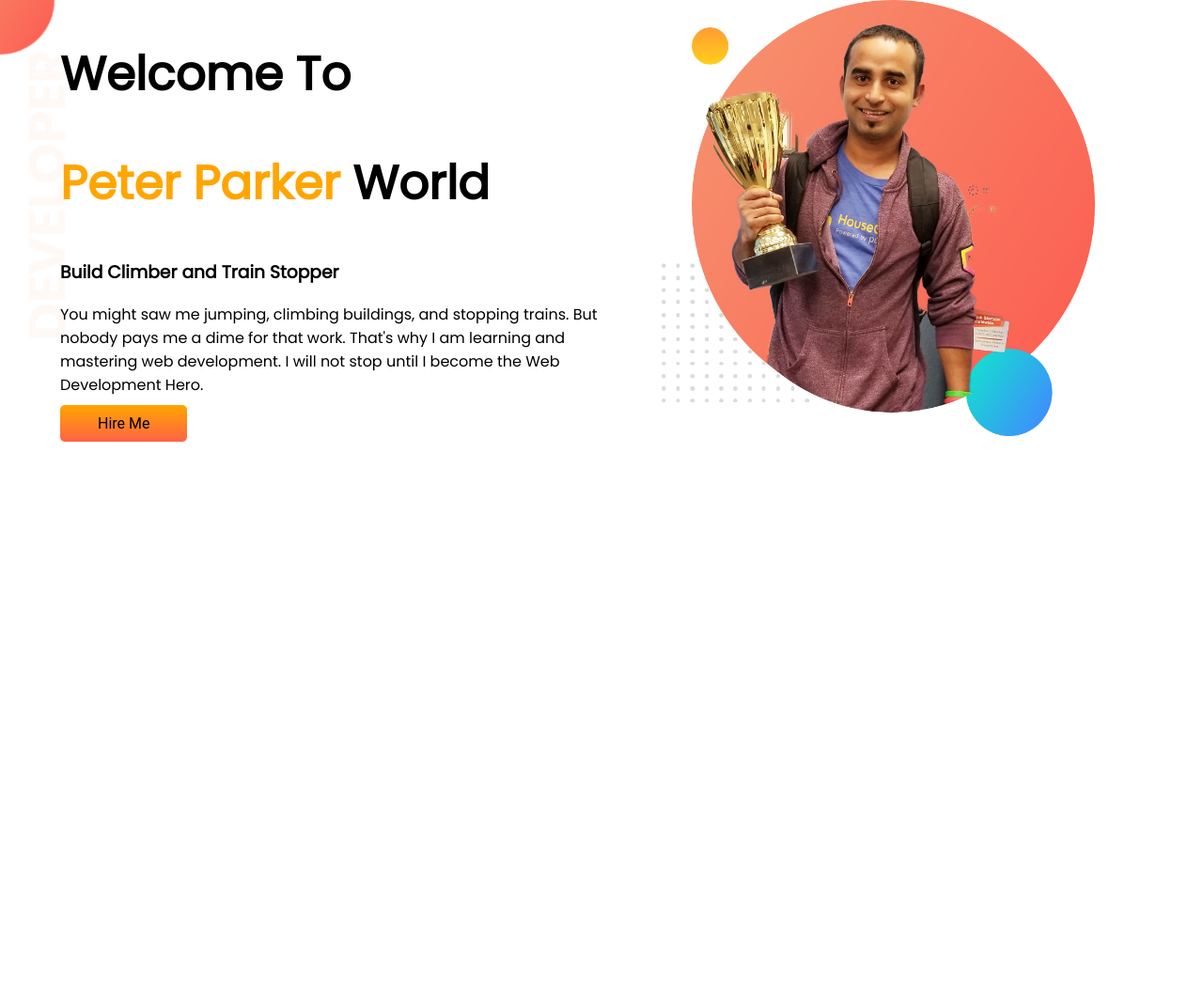
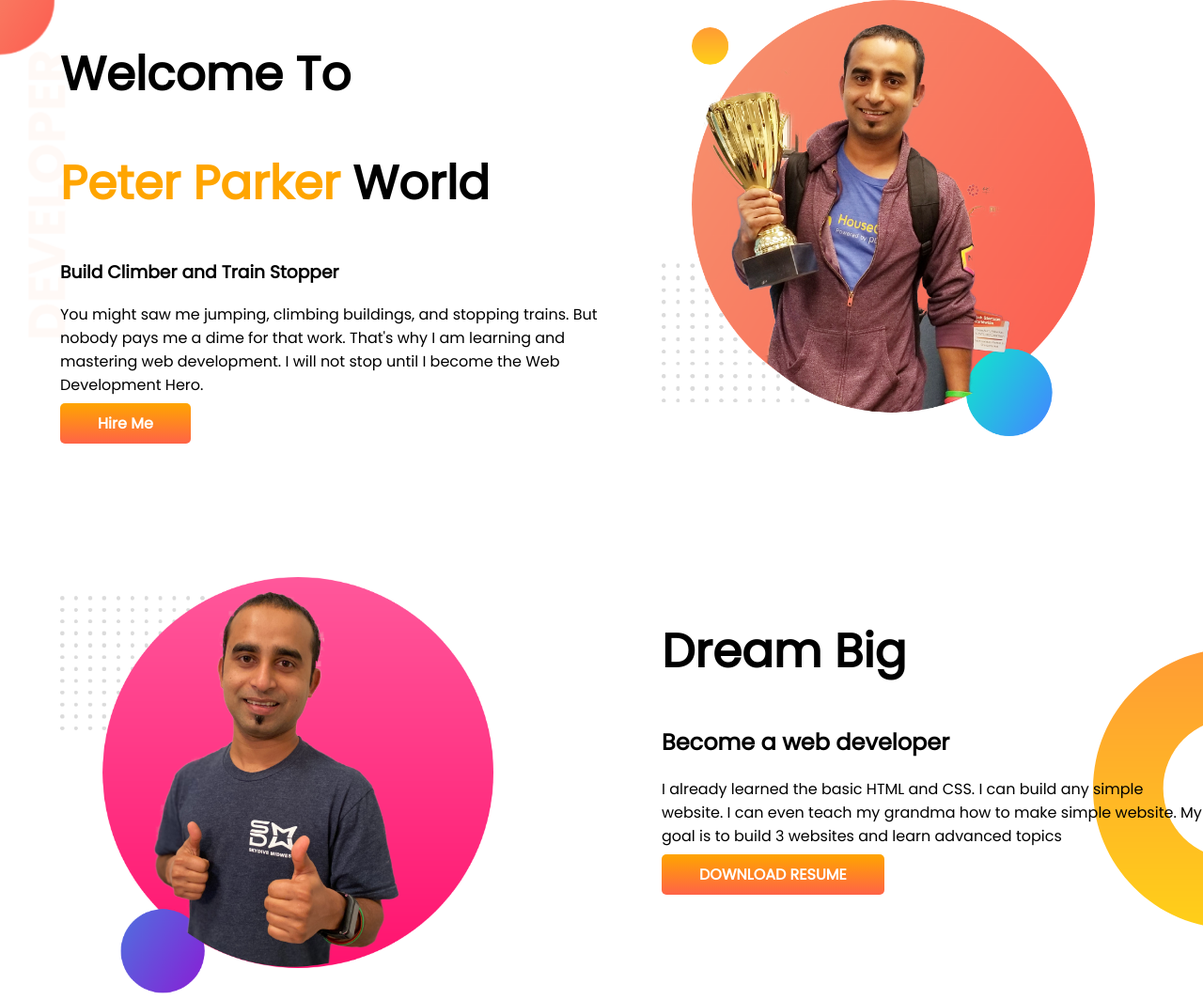
Before and after one commit to Mostafizur10681/portfolio-jonkar, a plain HTML site: page index.html in a window 1280 px wide. Shown: the whole page at 94% size. Before the commit the page ends 800 px from the top, so only its background shows below. Drawn offline with Linux system fonts and the light colour scheme.

Commit message:
Deam Part Added

```diff
--- a/index.html
+++ b/index.html
@@ -28,6 +28,19 @@
         </div>
     </section>
 
+    <section class="Deam-part">
+        <div class="half-width">
+            <img src="images/jhankar2.png" alt="">
+        </div>
+        <div class="half-width">
+            <h1>Dream Big</h1>
+            <h2>Become a web developer</h2>
+            <p>I already learned the basic HTML and CSS. I can build any simple website. I can even teach my grandma how
+                to make simple website. My goal is to build 3 websites and learn advanced topics</p>
+            <a class="hire-me" target="_blank" href="#">DOWNLOAD RESUME</a>
+        </div>
+    </section>
+
 
 </body>
 
--- a/style.css
+++ b/style.css
@@ -9,6 +9,7 @@ h1{
     display: flex;
     background-image: url(images/top-banner.png);
     background-repeat: no-repeat;
+    margin-bottom: 150px;
 }
 .orange-color{
     color: orange;
@@ -23,11 +24,16 @@ h1{
 }
 .hire-me{
     text-decoration: none;
-    color: black;
+    color: white;
     border-radius: 5px;
     background-image: linear-gradient(orange, tomato);
     padding: 10px 40px;
-    font-family: roboto;
-    font-weight: 400;
+    font-weight: 700;
 
 }
+.Deam-part{
+    display: flex;
+    background-repeat: no-repeat;
+    background-image: url(images/dream-bg.png);
+    background-position: right;
+}
```
